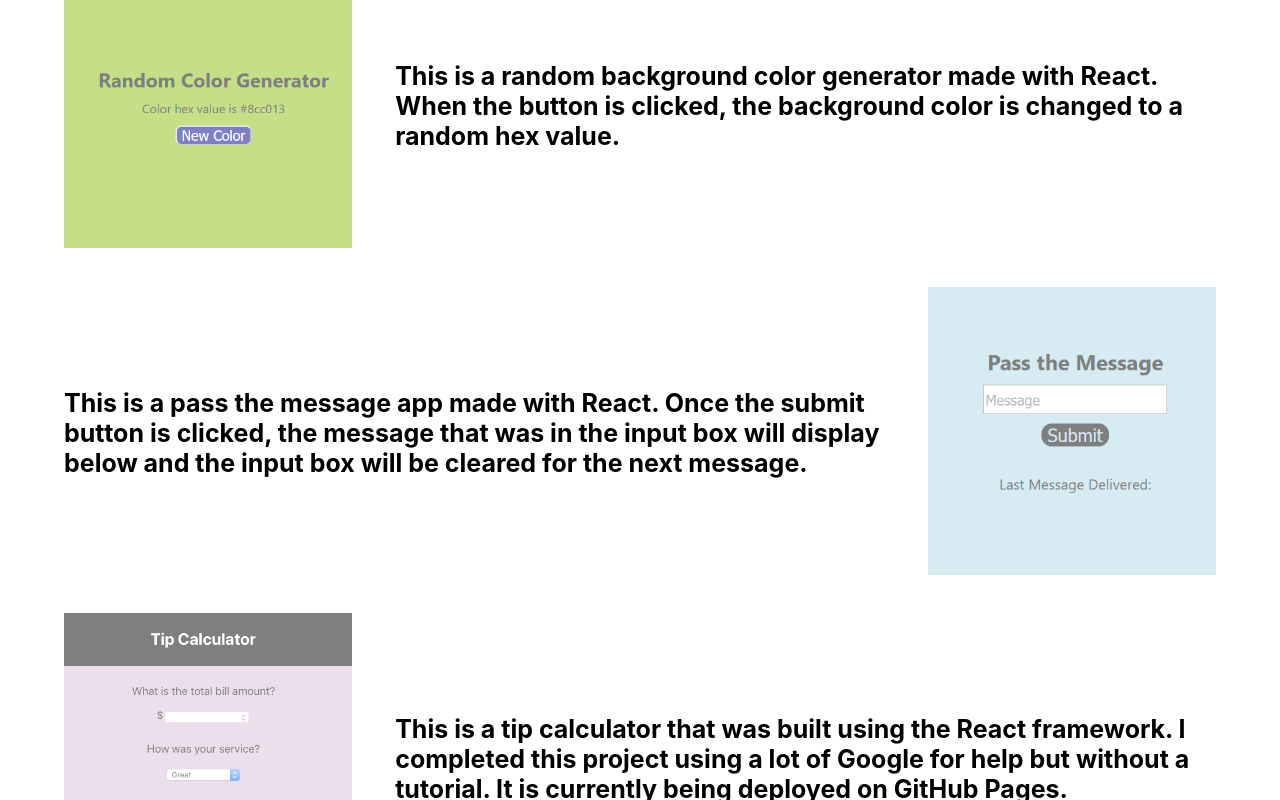
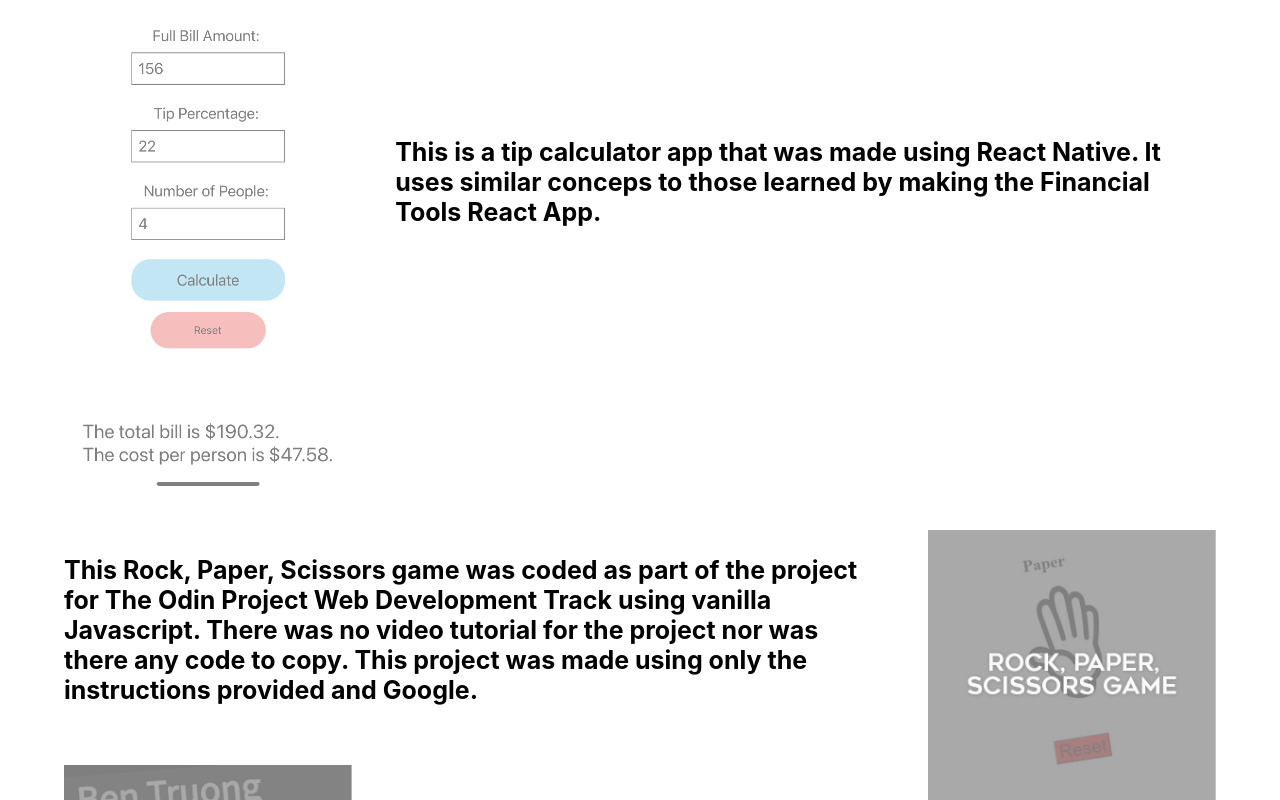
Before and after one commit to khatruong2009/ReactKhaTruong, a React (Create React App) app in the folder khatruong/: page / in a window 1280 px wide. Shown: the part 2220-3020 px from the top of the page. Built offline with nearby package versions, Linux system fonts and the light colour scheme; the HTML template or start-up script is replaced by a standard one.

Commit message:
added and deleted some projects

```diff
--- a/khatruong/public/style.css
+++ b/khatruong/public/style.css
@@ -1,5 +1,5 @@
 body {
- font-family: 'Tajawal', sans-serif;
+  font-family: "Tajawal", sans-serif;
   margin: 0;
   box-sizing: border-box;
 }
@@ -40,34 +40,53 @@ html {
   overflow: hidden;
 }
 
-@keyframes animated-text{
- from{width: 0;}
- to{width: 100%;}
+@keyframes animated-text {
+  from {
+    width: 0;
+  }
+  to {
+    width: 100%;
+  }
 }
 
 /* cursor animations */
 
-@keyframes animated-cursor{
- from, to { border-color: transparent }
- 50% { border-color: black }
+@keyframes animated-cursor {
+  from,
+  to {
+    border-color: transparent;
+  }
+  50% {
+    border-color: black;
+  }
 }
 
-@-webkit-keyframes animated-text{
- from{width: 0;}
- to{width: 100%;}
+@-webkit-keyframes animated-text {
+  from {
+    width: 0;
+  }
+  to {
+    width: 100%;
+  }
 }
 
 /* cursor animations */
 
-@-webkit-keyframes animated-cursor{
- from, to { border-color: transparent }
- 50% { border-color: black }
+@-webkit-keyframes animated-cursor {
+  from,
+  to {
+    border-color: transparent;
+  }
+  50% {
+    border-color: black;
+  }
 }
 
 #intro-text {
   border-right: transparent solid 3px;
   margin-bottom: 0px;
- animation: animated-text 3s steps(52) 1s 1 normal both, animated-cursor 3000ms steps(52);
+  animation: animated-text 3s steps(52) 1s 1 normal both,
+    animated-cursor 3000ms steps(52);
   animation-delay: 1s;
 }
 
@@ -75,7 +94,8 @@ html {
   border-right: 3px transparent solid;
   width: 89%;
   margin-top: 0px;
- animation: animated-text 3s steps(41) 1s 1 normal both, animated-cursor 1000ms steps(41) infinite;
+  animation: animated-text 3s steps(41) 1s 1 normal both,
+    animated-cursor 1000ms steps(41) infinite;
   animation-delay: 4s;
 }
 
@@ -99,7 +119,7 @@ html {
 }
 
 .links a:hover {
- opacity: .5;
+  opacity: 0.5;
 }
 
 /*about me section*/
@@ -112,7 +132,7 @@ html {
   font-size: 60px;
   margin-top: 15%;
   margin-bottom: 3%;
- font-family: 'Montserrat', sans-serif;
+  font-family: "Montserrat", sans-serif;
   font-weight: 900;
   background-image: url("binary.jpg");
   background-clip: text;
@@ -183,8 +203,8 @@ html {
 .project-image {
   width: 25%;
   box-sizing: border-box;
-opacity: .5;
-transition: ease .5s;
+  opacity: 0.5;
+  transition: ease 0.5s;
 }
 
 .project-image:hover {
@@ -216,8 +236,9 @@ transition: ease .5s;
   max-width: 25%;
   box-sizing: border-box;
   float: right;
- opacity: .5;
- transition: ease .5s;
+  opacity: 0.5;
+  transition: ease 0.5s;
+  max-height: 200px;
 }
 
 .project-text2 {
@@ -294,7 +315,7 @@ transition: ease .5s;
 }
 
 .name a:hover {
- opacity: .5;
+  opacity: 0.5;
 }
 
 .footer-links {
@@ -310,7 +331,7 @@ transition: ease .5s;
 }
 
 .footer-links a:hover {
- opacity: .5;
+  opacity: 0.5;
 }
 
 .instagram {
@@ -324,7 +345,7 @@ transition: ease .5s;
 }
 
 .instagram a:hover {
- opacity: .5;
+  opacity: 0.5;
 }
 
 @media screen and (max-width: 850px) and (min-width: 481px) {
@@ -439,7 +460,6 @@ transition: ease .5s;
     margin-bottom: 0%;
   }
 
-
   .name a h3 {
     margin-bottom: 1%;
     padding-top: 1%;
@@ -464,5 +484,4 @@ transition: ease .5s;
   .instagram a {
     margin-top: 1%;
   }
-
 }
--- a/khatruong/src/Components/Projects.jsx
+++ b/khatruong/src/Components/Projects.jsx
@@ -8,11 +8,8 @@ var ben1 = require("../assets/images/bentruongwebsite1.png");
 var sketch = require("../assets/images/SKETCH.jpg");
 var kedus = require("../assets/images/KK.jpg");
 var negus = require("../assets/images/negus-project.png");
-var tip = require("../assets/images/tip.png");
-var color = require("../assets/images/color.png");
-var pass = require("../assets/images/pass.png");
-var wip = require("../assets/images/wip.png");
 var finance = require("../assets/images/financetool.png");
+var tip = require("../assets/images/react-native.png");
 
 function Projects() {
   return (
@@ -39,24 +36,10 @@ function Projects() {
         />
 
         <ProjectLeft
-          name="React Random Background Color Switcher"
-          link="https://khatruong2009.github.io/ReactRandomColor/"
-          image={color}
-          description="This is a random background color generator made with React. When the button is clicked, the background color is changed to a random hex value."
-        />
-
-        <ProjectRight
-          name="Pass the Message App"
-          link="https://khatruong2009.github.io/PassMessage/"
-          image={pass}
-          description="This is a pass the message app made with React. Once the submit button is clicked, the message that was in the input box will display below and the input box will be cleared for the next message."
-        />
-
-        <ProjectLeft
-          name="React Tip Calculator"
-          link="https://khatruong2009.github.io/ReactTipCalculator/"
+          name="React Native Tip App"
+          link="https://github.com/khatruong2009/ReactNativeTip"
           image={tip}
-          description="This is a tip calculator that was built using the React framework. I completed this project using a lot of Google for help but without a tutorial. It is currently being deployed on GitHub Pages."
+          description="This is a tip calculator app that was made using React Native. It uses similar conceps to those learned by making the Financial Tools React App. "
         />
 
         <ProjectRight
```
Also changed, not shown: khatruong/src/assets/images/react-native.png (added), 1 other file (tests, documents, lock files or other folders). Lines whose indentation alone changed are shown as unchanged.
